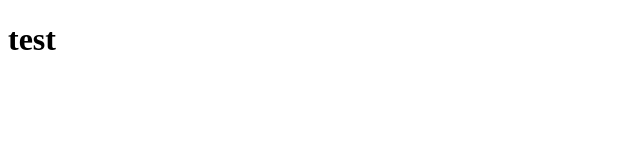
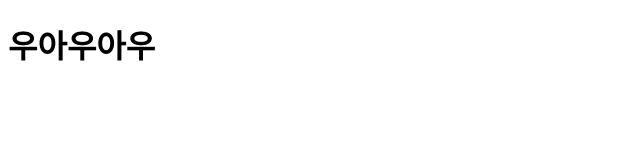
Before and after one commit to haesukJung/webfree, a plain HTML site: page index.html in a window 1280 px wide. Shown: the whole page, without its empty margins (0-640 px from the left). Drawn offline with Linux system fonts and the light colour scheme.

Commit message:
no message

```diff
--- a/index.html
+++ b/index.html
@@ -7,6 +7,6 @@
     <title>Document</title>
 </head>
 <body>
-<h1>test</h1>
+<h1>우아우아우</h1>
 </body>
 </html>
```
